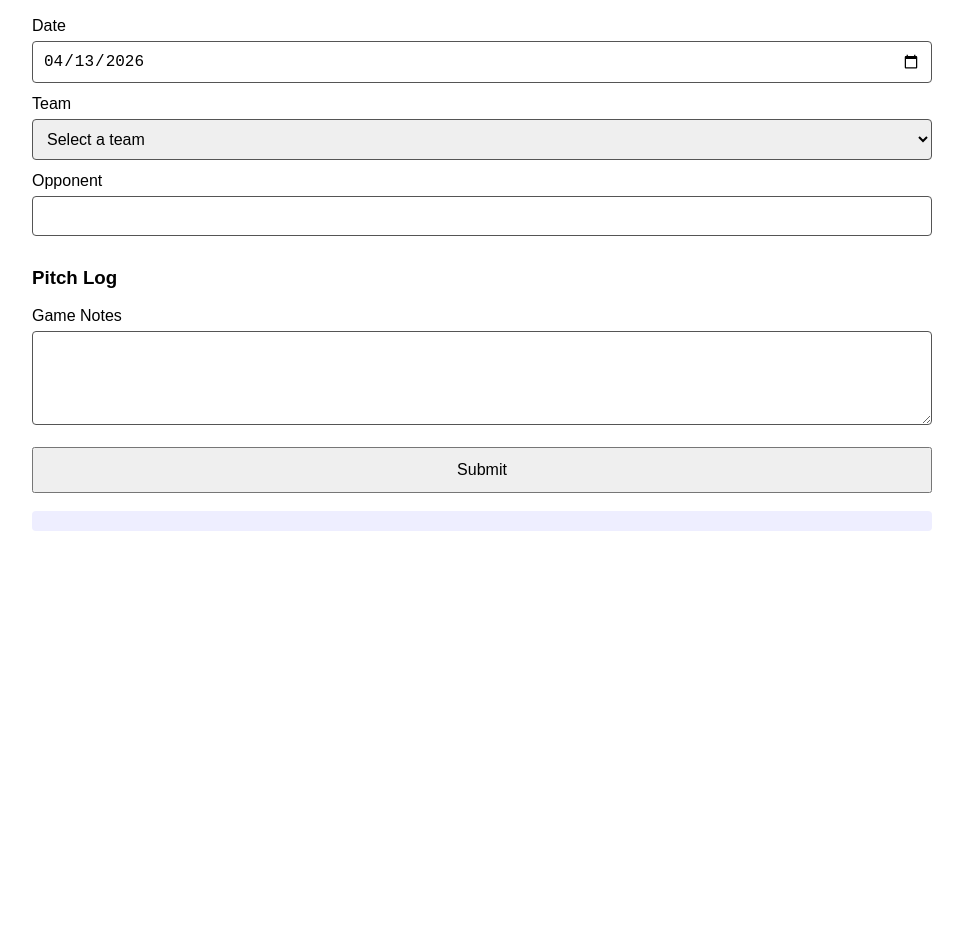
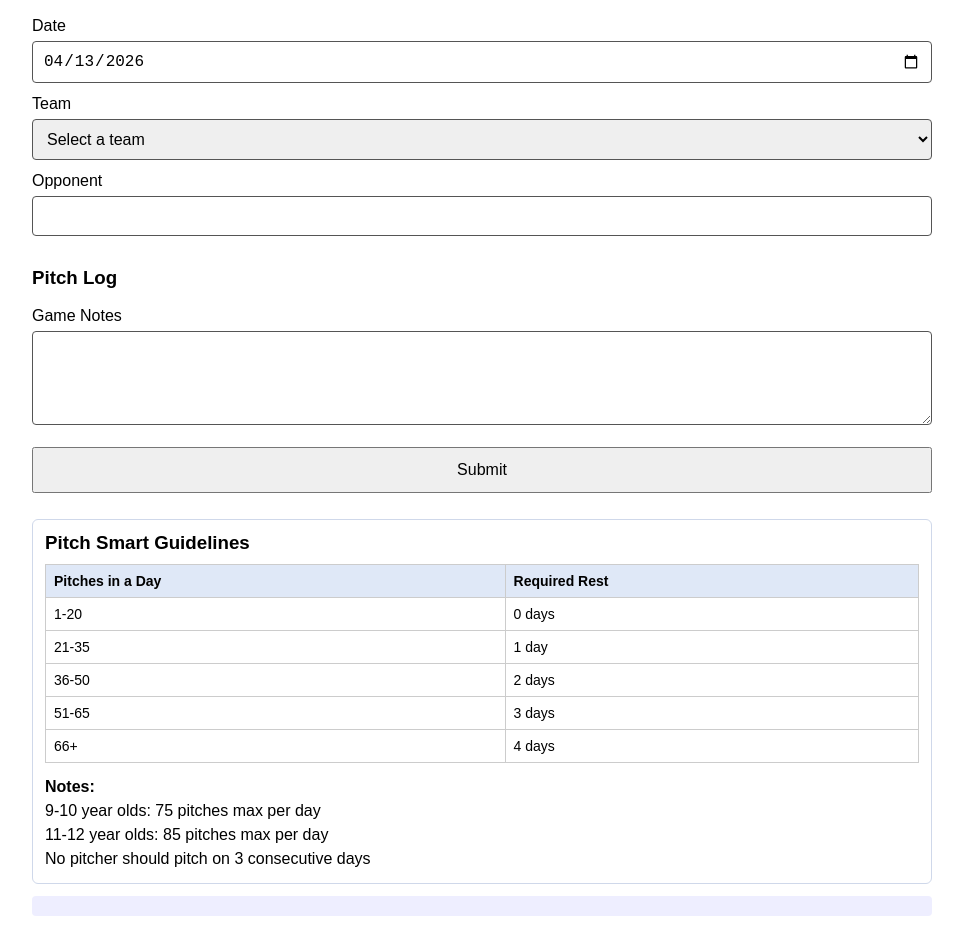
Before and after one commit to charlie-hagelskamp/nyb-pitch-log, a plain HTML site: page index.html in a window 1280 px wide. Shown: the part 151-1087 px from the top of the page, without its empty margins (158-1121 px from the left). Before the commit the page ends 800 px from the top, so only its background shows below. Drawn offline with Linux system fonts and the light colour scheme.

Commit message:
Add Pitch Smart Guidelines section to index.html

```diff
--- a/index.html
+++ b/index.html
@@ -236,6 +236,43 @@ button:disabled{
   padding:12px;
 }
 
+.pitchsmart-box{
+  margin-top:20px;
+  padding:12px;
+  background:#fff;
+  border:1px solid #cfd8ea;
+  border-radius:6px;
+}
+
+.pitchsmart-box h3{
+  margin-top:0;
+  margin-bottom:10px;
+}
+
+.pitchsmart-table{
+  width:100%;
+  border-collapse:collapse;
+  margin-top:8px;
+  font-size:14px;
+}
+
+.pitchsmart-table th,
+.pitchsmart-table td{
+  border:1px solid #ccc;
+  padding:8px;
+  text-align:left;
+  vertical-align:top;
+}
+
+.pitchsmart-table th{
+  background:#dfe8f7;
+}
+
+.pitchsmart-notes{
+  margin-top:12px;
+  line-height:1.5;
+}
+
 @media (max-width:700px){
   .dashboard-table{
     font-size:12px;
@@ -260,6 +297,15 @@ button:disabled{
   .header a.action-link{
     flex:1 1 auto;
     text-align:center;
+  }
+
+  .pitchsmart-table{
+    font-size:12px;
+  }
+
+  .pitchsmart-table th,
+  .pitchsmart-table td{
+    padding:6px;
   }
 }
 </style>
@@ -301,6 +347,48 @@ button:disabled{
   <textarea id="notes" rows="4"></textarea>
 
   <button id="submitBtn" onclick="submitGame()">Submit</button>
+
+  <div class="pitchsmart-box">
+    <h3>Pitch Smart Guidelines</h3>
+
+    <table class="pitchsmart-table">
+      <thead>
+        <tr>
+          <th>Pitches in a Day</th>
+          <th>Required Rest</th>
+        </tr>
+      </thead>
+      <tbody>
+        <tr>
+          <td>1-20</td>
+          <td>0 days</td>
+        </tr>
+        <tr>
+          <td>21-35</td>
+          <td>1 day</td>
+        </tr>
+        <tr>
+          <td>36-50</td>
+          <td>2 days</td>
+        </tr>
+        <tr>
+          <td>51-65</td>
+          <td>3 days</td>
+        </tr>
+        <tr>
+          <td>66+</td>
+          <td>4 days</td>
+        </tr>
+      </tbody>
+    </table>
+
+    <div class="pitchsmart-notes">
+      <strong>Notes:</strong><br>
+      9-10 year olds: 75 pitches max per day<br>
+      11-12 year olds: 85 pitches max per day<br>
+      No pitcher should pitch on 3 consecutive days
+    </div>
+  </div>
 </div>
 
 <div id="summary"></div>
```
